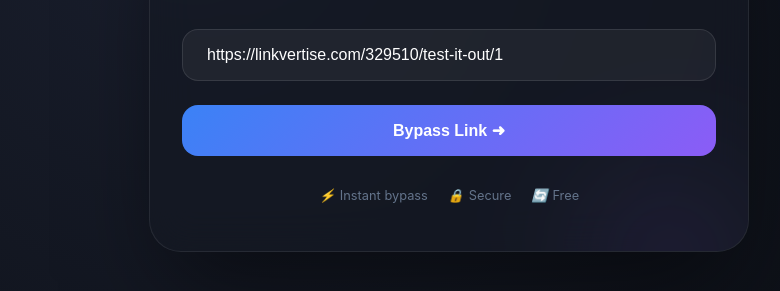
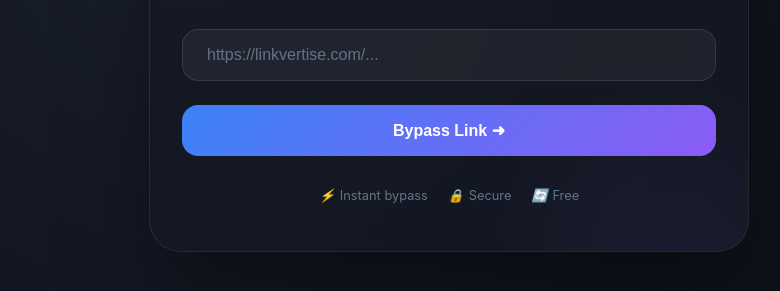
Before and after one commit to Sxm19J/bypass-cache-server, a website: page index.html in a window 1280 px wide. Shown: the part 343-634 px from the top of the page, without its empty margins (191-971 px from the left). Drawn offline with Linux system fonts and the light colour scheme.

Commit message:
Update index.html

```diff
--- a/index.html
+++ b/index.html
@@ -272,7 +272,7 @@
             <p class="subtitle">Paste any linkvertise, adf.ly, or shortlink to bypass instantly</p>
 
             <div class="input-group">
-                <input type="url" id="linkInput" placeholder="https://linkvertise.com/..." value="https://linkvertise.com/329510/test-it-out/1">
+                <input type="url" id="linkInput" placeholder="https://linkvertise.com/..." value="">
             </div>
 
             <button id="bypassBtn">Bypass Link ➜</button>
```
